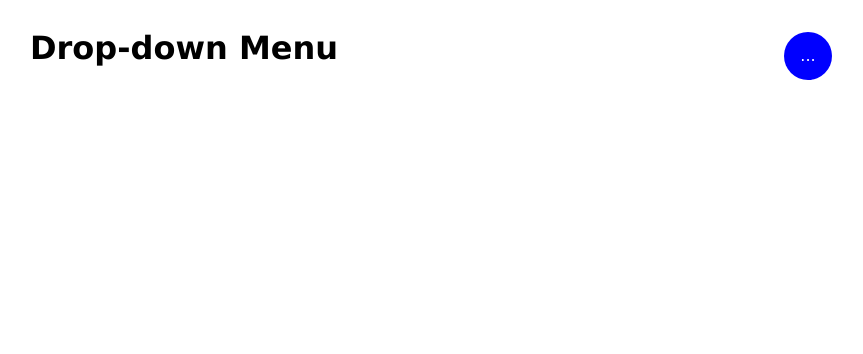
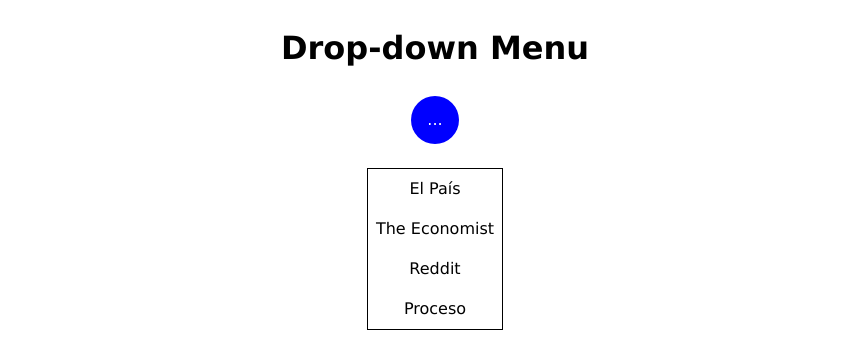
Before and after one commit to hquezada24/drop-down-menu, a website built with webpack: page src/index.html in a window 1280 px wide. Both pictures are taken after a click on the button "...". Shown: the whole page, without its empty margins (205-1068 px from the left). Built offline with nearby package versions, Linux system fonts and the light colour scheme.

Commit message:
create event listener to show and hide the menu. Change h1 and drop-down-menu div container flex direction to column.

```diff
--- a/src/index.js
+++ b/src/index.js
@@ -1 +1,16 @@
 import "./style.css";
+
+// elements
+const button = document.getElementById("drop-down-menu-button");
+
+button.addEventListener("click", () => {
+  const menu = document.getElementById("nav-links-container");
+
+  if (menu.classList.contains("hidden")) {
+    // show the menu by removing the hidden class
+    menu.classList.remove("hidden");
+  } else if (!menu.classList.contains("hidden")) {
+    // hide the menu by adding the hidden class
+    menu.classList.add("hidden");
+  }
+});
--- a/src/style.css
+++ b/src/style.css
@@ -25,7 +25,8 @@
 
 body {
   display: flex;
-  justify-content: space-around;
+  flex-direction: column;
+  align-items: center;
 }
 
 #drop-down-menu {
@@ -57,13 +58,11 @@
 
 a {
   text-decoration: none;
-  /* border-bottom: 1px solid black; */
   text-align: center;
   color: black;
 }
 a:hover {
   color: red;
-  border-bottom: none;
 }
 
 .hidden {
```
